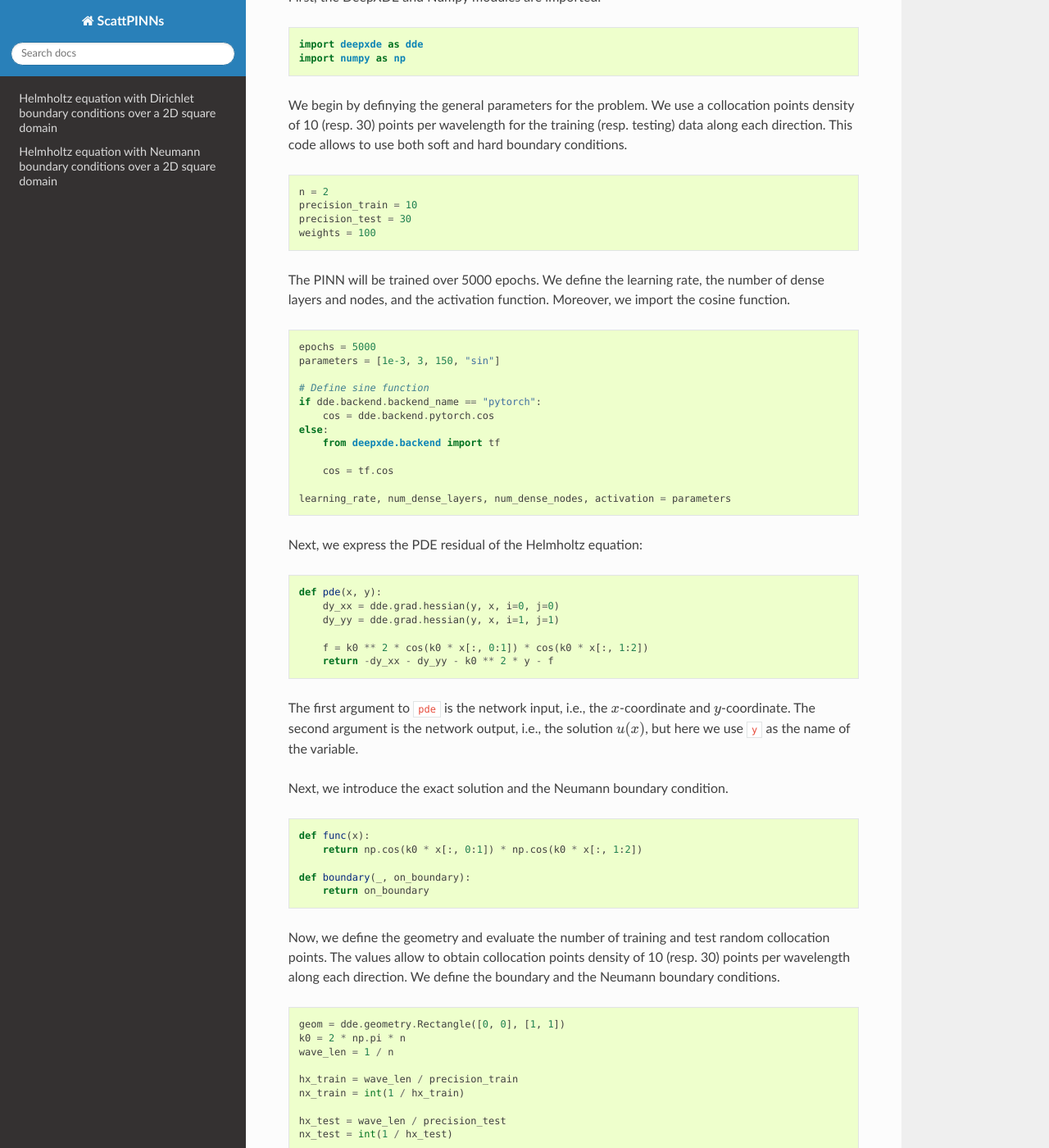
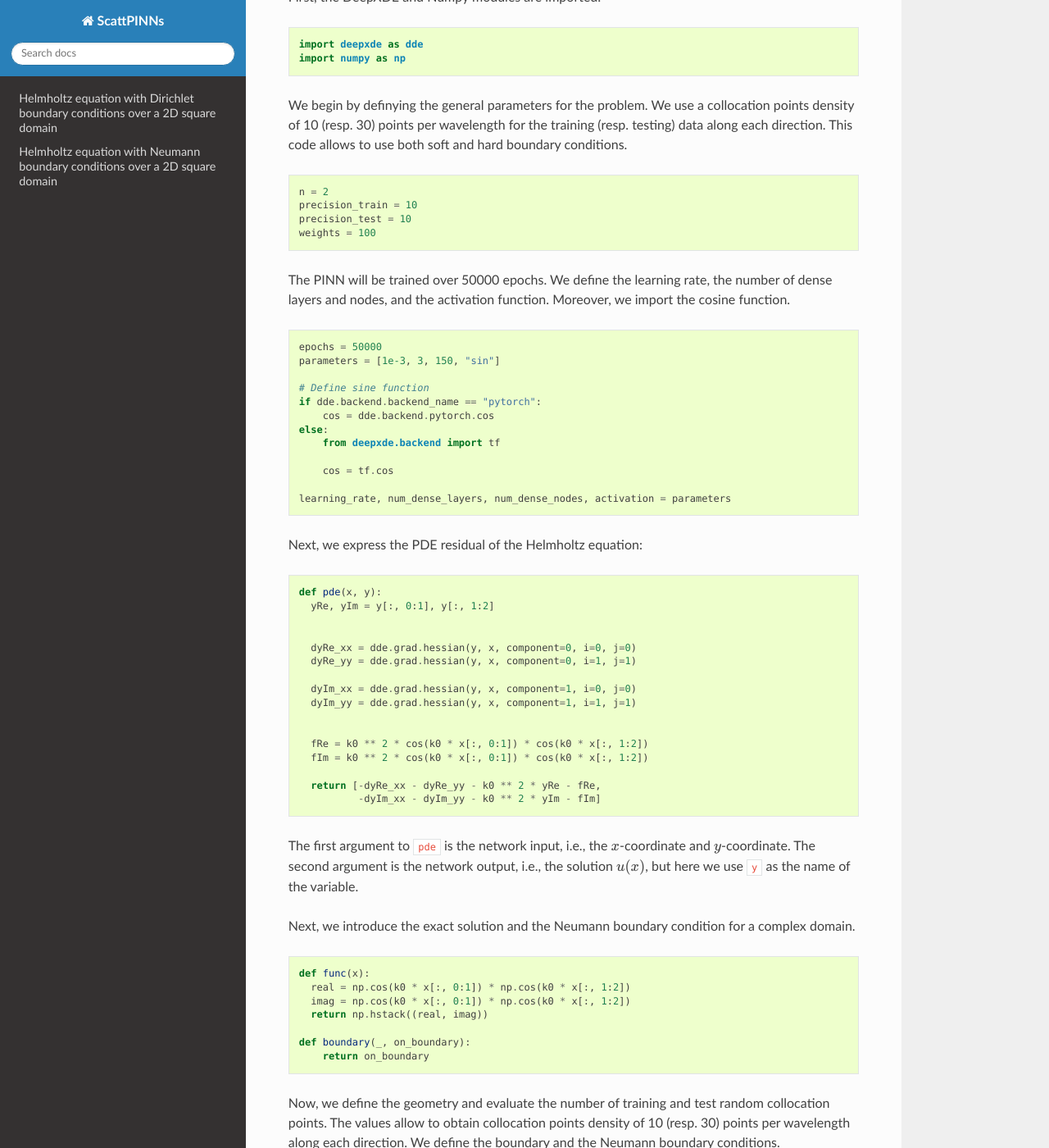
Before and after one commit to pescap/ScattPINNs, a Sphinx documentation site: the page built from docs/source/forward/helmholtz.2d.neumann.complex.coskx.rst, in a window 1280 px wide and 1400 px high, scrolled down 797 px. Shown: the whole window at 82% size. Built offline with Sphinx 7.4.7 and the Read the Docs theme 2.0.0, drawn with Linux system fonts in a browser that asks for light colours; some of the changed text lies outside the part shown.

Commit message:
updated helmholtz.2d.neumann.complex.coskx.rst

```diff
--- a/docs/source/forward/helmholtz.2d.neumann.complex.coskx.rst
+++ b/docs/source/forward/helmholtz.2d.neumann.complex.coskx.rst
@@ -1,5 +1,5 @@
-Helmholtz equation with Neumann boundary conditions over a 2D square domain
-========================================================================
+Helmholtz equation with Neumann boundary conditions over a 2D square complex domain
+===================================================================================
 
 Problem setup
 --------------
@@ -39,14 +39,14 @@ This code allows to use both soft and hard boundary conditions.
 
   n = 2
   precision_train = 10
-  precision_test = 30
+  precision_test = 10
   weights = 100
 
-The PINN will be trained over 5000 epochs. We define the learning rate, the number of dense layers and nodes, and the activation function. Moreover, we import the cosine function.
+The PINN will be trained over 50000 epochs. We define the learning rate, the number of dense layers and nodes, and the activation function. Moreover, we import the cosine function.
 
 .. code-block:: python
 
-  epochs = 5000
+  epochs = 50000
   parameters = [1e-3, 3, 150, "sin"]
 
   # Define sine function
@@ -64,21 +64,34 @@ Next, we express the PDE residual of the Helmholtz equation:
 .. code-block:: python
 
   def pde(x, y):
-      dy_xx = dde.grad.hessian(y, x, i=0, j=0)
-      dy_yy = dde.grad.hessian(y, x, i=1, j=1)
+    yRe, yIm = y[:, 0:1], y[:, 1:2]
 
-      f = k0 ** 2 * cos(k0 * x[:, 0:1]) * cos(k0 * x[:, 1:2])
-      return -dy_xx - dy_yy - k0 ** 2 * y - f
+
+    dyRe_xx = dde.grad.hessian(y, x, component=0, i=0, j=0)
+    dyRe_yy = dde.grad.hessian(y, x, component=0, i=1, j=1)
+
+    dyIm_xx = dde.grad.hessian(y, x, component=1, i=0, j=0)
+    dyIm_yy = dde.grad.hessian(y, x, component=1, i=1, j=1)
+
+
+    fRe = k0 ** 2 * cos(k0 * x[:, 0:1]) * cos(k0 * x[:, 1:2])
+    fIm = k0 ** 2 * cos(k0 * x[:, 0:1]) * cos(k0 * x[:, 1:2])
+
+    return [-dyRe_xx - dyRe_yy - k0 ** 2 * yRe - fRe,
+            -dyIm_xx - dyIm_yy - k0 ** 2 * yIm - fIm]
+
 
 
 The first argument to ``pde`` is the network input, i.e., the :math:`x`-coordinate and :math:`y`-coordinate. The second argument is the network output, i.e., the solution :math:`u(x)`, but here we use ``y`` as the name of the variable.
 
-Next, we introduce the exact solution and the Neumann boundary condition.
+Next, we introduce the exact solution and the Neumann boundary condition for a complex domain.
 
 .. code-block:: python
 
   def func(x):
-      return np.cos(k0 * x[:, 0:1]) * np.cos(k0 * x[:, 1:2])
+    real = np.cos(k0 * x[:, 0:1]) * np.cos(k0 * x[:, 1:2])
+    imag = np.cos(k0 * x[:, 0:1]) * np.cos(k0 * x[:, 1:2])
+    return np.hstack((real, imag))
 
   def boundary(_, on_boundary):
       return on_boundary
@@ -98,7 +111,8 @@ We define the boundary and the Neumann boundary conditions.
   hx_test = wave_len / precision_test
   nx_test = int(1 / hx_test)
 
-  bc = dde.icbc.NeumannBC(geom, lambda x: 0, boundary)
+  bcRe = dde.icbc.NeumannBC(geom, lambda x: 0, boundary, component=0)
+  bcIm = dde.icbc.NeumannBC(geom, lambda x: 0, boundary, component=1)
 
 
 Next, we generate the training and testing points.
@@ -133,7 +147,7 @@ Now, we have the PDE problem and the network. We build a ``Model`` and define th
   if hard_constraint == True:
       model.compile("adam", lr=learning_rate, metrics=["l2 relative error"])
   else:
-      loss_weights = [1, weights]
+      loss_weights = [1, 1, weights, weights]
       model.compile(
           "adam",
           lr=learning_rate,
```
Also changed, not shown: other parts of docs/source/forward/helmholtz.2d.neumann.complex.coskx.rst (+0 -6 lines).
